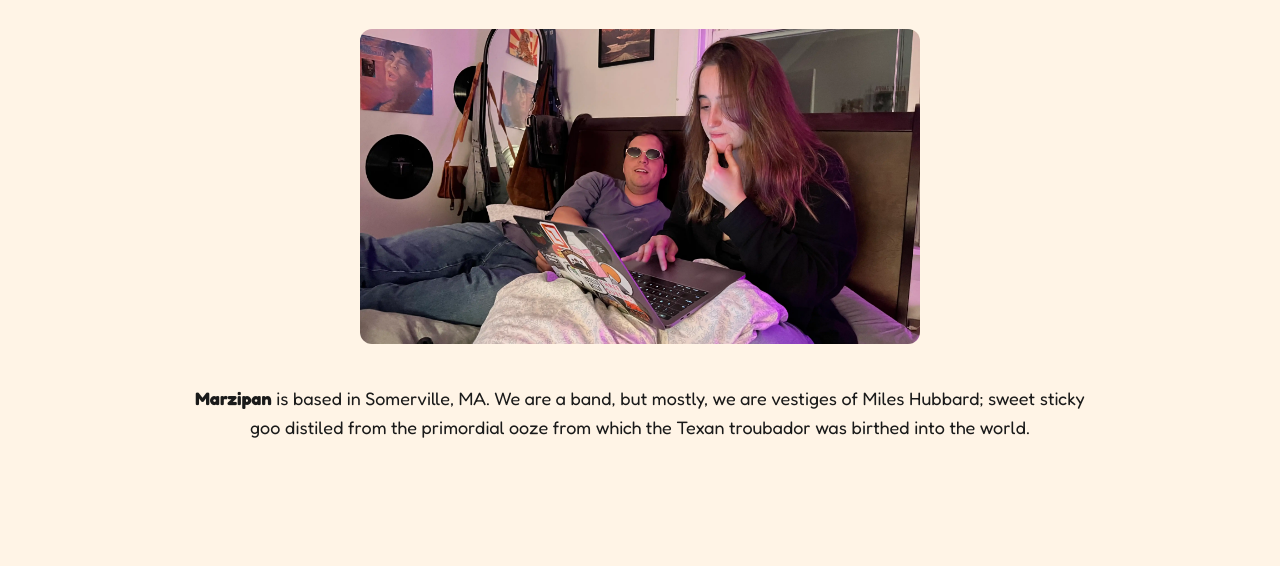
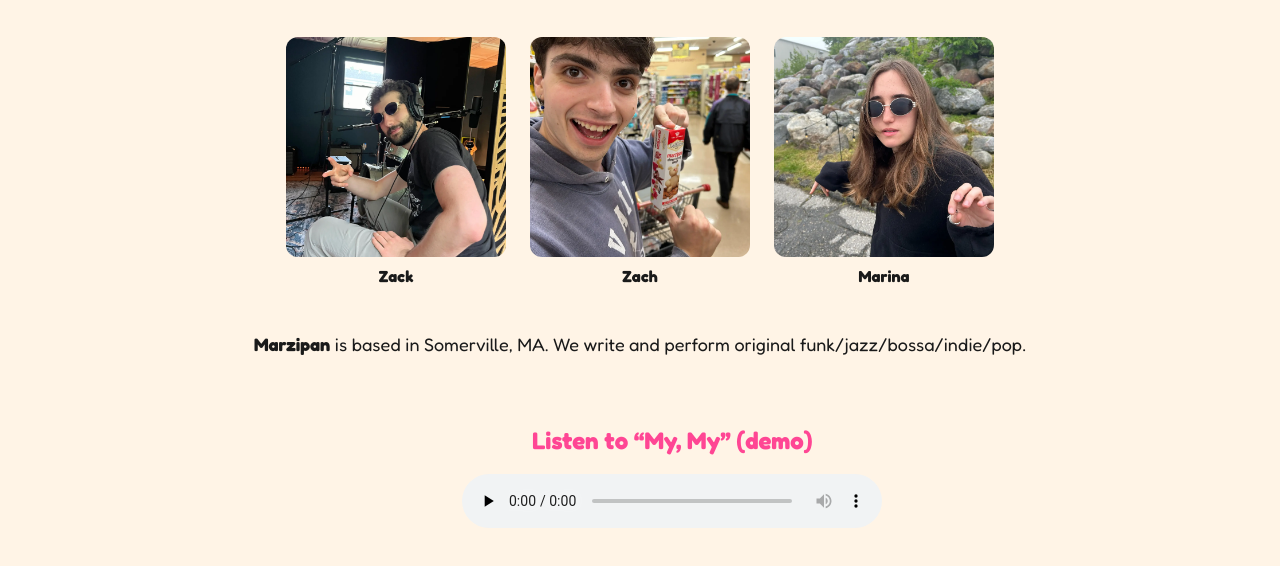
Before and after one commit to zackeberger/marzipan, a plain HTML site: page index.html in a window 1280 px wide. Shown: the part 278-844 px from the top of the page. Before the commit the page ends 800 px from the top, so only its background shows below. Drawn offline with Linux system fonts and the light colour scheme.

Commit message:
Professionalize website.
That means putting in photos of the actual band, cleaning up the
biography, and adding the My My demo.

```diff
--- a/assets/css/styles.css
+++ b/assets/css/styles.css
@@ -156,3 +156,49 @@ nav a:hover {
   /* Optional: shrink the logo in the corner a bit */
   .logo { height: clamp(32px, 6vw, 48px); }
 }
+
+/* Demo track */
+.demo-track {
+  margin: 3rem auto 4rem;
+  text-align: center;
+}
+.demo-track h2 {
+  font-size: 1.5rem;
+  margin-bottom: 0.8rem;
+  color: var(--accent);
+}
+.demo-track audio {
+  width: clamp(240px, 60vw, 420px);  /* neat responsive bar */
+}
+
+/* ============================================================
+   BAND PHOTOS — uniform tiles
+   ========================================================== */
+.band-photos {
+  display: flex;
+  justify-content: center;
+  gap: 1.5rem;
+  margin: 2.5rem 0;
+  flex-wrap: wrap;                /* stacks on narrow screens */
+}
+
+.member {
+  text-align: center;
+  width: clamp(160px, 25vw, 220px);  /* responsive width */
+}
+
+.member-img {
+  /* ► The magic ◄ */
+  aspect-ratio: 1 / 1;            /* perfect square tile */
+  width: 100%;
+  object-fit: cover;              /* zoom‑crop to fill the square */
+  object-position: center;        /* keep faces centered */
+  border-radius: 12px;
+  display: block;
+}
+
+.member figcaption {
+  margin-top: 0.45rem;
+  font-weight: 600;
+  font-size: 1rem;
+}
--- a/index.html
+++ b/index.html
@@ -30,7 +30,7 @@
         />
       </section>
 
-      <!-- Band photo -->
+      <!-- Band photo
       <section class="band-photo">
         <img
           src="assets/img/members.webp"
@@ -38,16 +38,43 @@
           class="band-img"
         />
       </section>
+      -->
+      <section class="band-photos">
+      <figure class="member">
+        <img class="member-img" src="assets/img/zack.webp"  alt="Zack"  />
+        <figcaption>Zack</figcaption>
+      </figure>
+
+      <figure class="member">
+        <img class="member-img" src="assets/img/zach.webp"  alt="Zach"  />
+        <figcaption>Zach</figcaption>
+      </figure>
+
+      <figure class="member">
+        <img class="member-img" src="assets/img/marina.webp"  alt="Marina"  />
+        <figcaption>Marina</figcaption>
+      </figure>
+    </section>
 
       <!-- Intro copy -->
       <section class="intro-text">
         <p>
-          <strong>Marzipan</strong> is based in Somerville, MA. We are a band, but mostly,
-          we are vestiges of Miles Hubbard; sweet sticky goo distiled from the primordial ooze
-          from which the Texan troubador was birthed into the world.
+          <strong>Marzipan</strong> is based in Somerville, MA.
+          We write and perform original funk/jazz/bossa/indie/pop.
         </p>
       </section>
     </main>
+    <!-- Demo track -->
+    <section class="demo-track wrapper">
+      <h2>Listen to “My, My” (demo)</h2>
+
+      <audio controls preload="none">
+        <source src="assets/audio/mymy-demo.mp3" type="audio/mpeg" />
+        <source src="assets/audio/mymy-demo.ogg" type="audio/ogg" />
+        Your browser doesn’t support the audio tag.
+      </audio>
+    </section>
+
 
     <script src="assets/js/main.js"></script>
   </body>
```
Also changed, not shown: assets/img/marina.webp (added), assets/img/zach.webp (added), assets/img/zack.webp (added), 1 other file.
